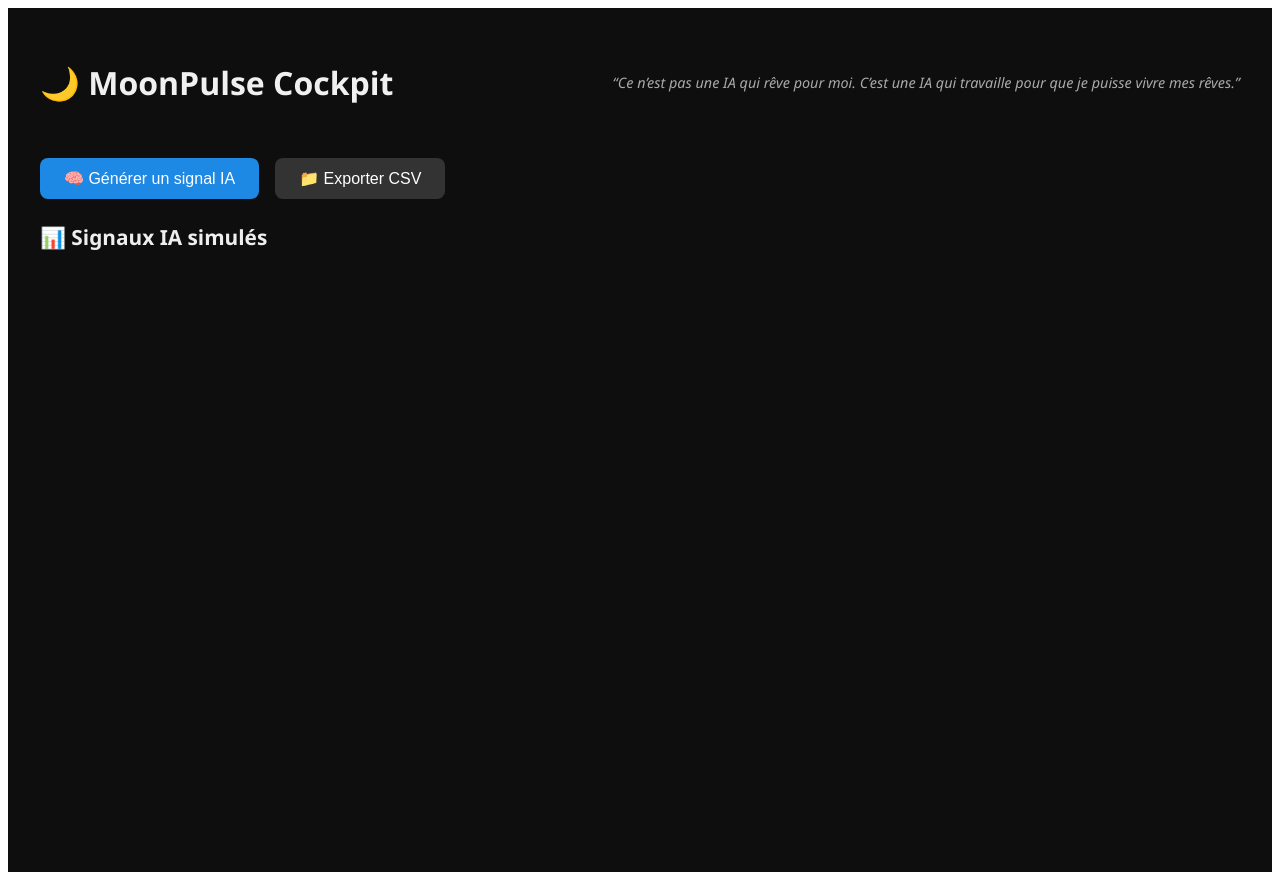
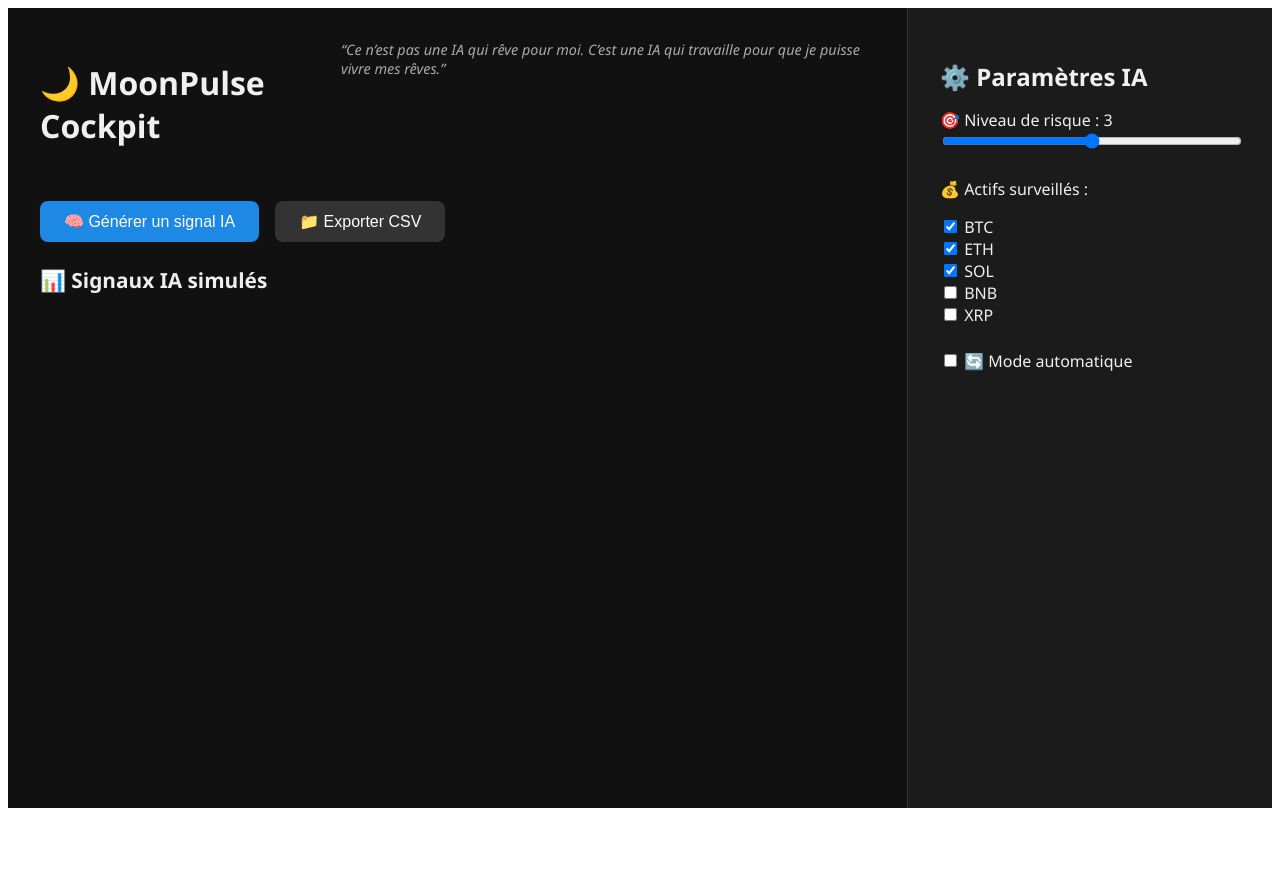
Before and after one commit to moonpulse-ai/moonpulse-cockpit, a React (Vite) app: page / in a window 1280 px wide. After the commit the page ends 816 px from the top, so only its background shows below. Built offline with nearby package versions, Linux system fonts and the light colour scheme.

Commit message:
Update main.jsx

```diff
--- a/src/main.jsx
+++ b/src/main.jsx
@@ -1,23 +1,36 @@
 import React, { useState } from 'react'
 import ReactDOM from 'react-dom/client'
 
-function generateSignal() {
-  const actifs = ['BTC', 'ETH', 'SOL', 'BNB', 'XRP']
+function generateSignal(actifs, risque) {
   const actions = ['ACHAT', 'VENTE', 'ATTENTE']
   const random = arr => arr[Math.floor(Math.random() * arr.length)]
+  const actif = random(actifs)
   return {
-    actif: random(actifs),
+    actif,
     action: random(actions),
-    confiance: (Math.random() * 40 + 60).toFixed(2), // entre 60 et 100%
+    confiance: (risque * 10 + Math.random() * 40).toFixed(2), // basé sur le risque
     timestamp: new Date().toLocaleString()
   }
 }
 
 function App() {
   const [signaux, setSignaux] = useState([])
+  const [niveauRisque, setNiveauRisque] = useState(3)
+  const [actifs, setActifs] = useState(['BTC', 'ETH', 'SOL'])
+  const [modeAuto, setModeAuto] = useState(false)
+
+  const tousActifs = ['BTC', 'ETH', 'SOL', 'BNB', 'XRP']
+
+  const toggleActif = (actif) => {
+    setActifs(prev =>
+      prev.includes(actif)
+        ? prev.filter(a => a !== actif)
+        : [...prev, actif]
+    )
+  }
 
   const ajouterSignal = () => {
-    const nouveau = generateSignal()
+    const nouveau = generateSignal(actifs, niveauRisque)
     setSignaux([nouveau, ...signaux])
   }
 
@@ -34,23 +47,15 @@ function App() {
   }
 
   return (
-    <div style={{
-      minHeight: '100vh',
-      backgroundColor: '#0e0e0e',
-      color: '#f0f0f0',
-      fontFamily: 'Segoe UI, sans-serif',
-      padding: '2rem'
-    }}>
-      <header style={{
-        display: 'flex',
-        justifyContent: 'space-between',
-        alignItems: 'center',
-        marginBottom: '2rem'
-      }}>
+    <div style={{ display: 'flex', minHeight: '100vh', backgroundColor: '#111', color: '#f0f0f0', fontFamily: 'Segoe UI' }}>
+
+      {/* Contenu principal */}
+      <div style={{ flex: 1, padding: '2rem' }}>
+        <header style={{ display: 'flex', justifyContent: 'space-between', marginBottom: '2rem' }}>
           <h1>🌙 MoonPulse Cockpit</h1>
-        <div style={{ fontStyle: 'italic', fontSize: '0.9rem', color: '#aaa' }}>
+          <span style={{ fontStyle: 'italic', fontSize: '0.9rem', color: '#aaa' }}>
             “Ce n’est pas une IA qui rêve pour moi. C’est une IA qui travaille pour que je puisse vivre mes rêves.”
-        </div>
+          </span>
         </header>
 
         <section style={{ marginBottom: '1.5rem' }}>
@@ -70,6 +75,40 @@ function App() {
             ))}
           </div>
         </section>
+      </div>
+
+      {/* Sidebar paramètres */}
+      <div style={{ width: '300px', backgroundColor: '#1b1b1b', padding: '2rem', borderLeft: '1px solid #333' }}>
+        <h2 style={{ marginBottom: '1rem' }}>⚙️ Paramètres IA</h2>
+
+        <div style={{ marginBottom: '1.5rem' }}>
+          <label htmlFor="risque">🎯 Niveau de risque : {niveauRisque}</label>
+          <input type="range" id="risque" min="1" max="5" value={niveauRisque}
+            onChange={(e) => setNiveauRisque(Number(e.target.value))}
+            style={{ width: '100%' }} />
+        </div>
+
+        <div style={{ marginBottom: '1.5rem' }}>
+          <p>💰 Actifs surveillés :</p>
+          {tousActifs.map(actif => (
+            <div key={actif}>
+              <label>
+                <input
+                  type="checkbox"
+                  checked={actifs.includes(actif)}
+                  onChange={() => toggleActif(actif)}
+                /> {actif}
+              </label>
+            </div>
+          ))}
+        </div>
+
+        <div>
+          <label>
+            <input type="checkbox" checked={modeAuto} onChange={() => setModeAuto(!modeAuto)} /> 🔄 Mode automatique
+          </label>
+        </div>
+      </div>
     </div>
   )
 }
```
Lines whose indentation alone changed are shown as unchanged.
